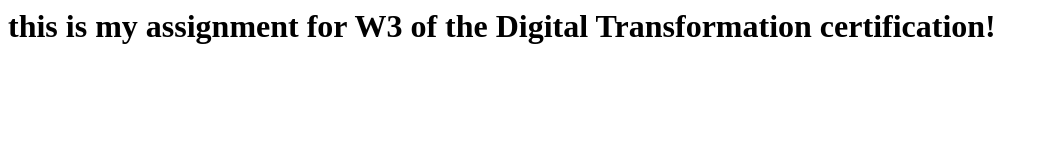
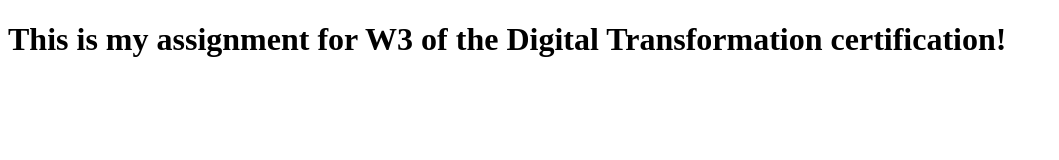
Before and after one commit to ACasanovaMazet/myFirstRepo, a plain HTML site: page index.html in a window 1280 px wide. Shown: the whole page, without its empty margins (0-1059 px from the left). Drawn offline with Linux system fonts and the light colour scheme.

Commit message:
Improve HTML structure

```diff
--- a/index.html
+++ b/index.html
@@ -1,3 +1,10 @@
-<html>
-<h1>this is my assignment for W3 of the Digital Transformation certification!</h1>
+<!DOCTYPE html>
+<html lang="en">
+<head>
+    <meta charset="UTF-8">
+    <title>Digital Transformation Assignment</title>
+</head>
+<body>
+    <h1>This is my assignment for W3 of the Digital Transformation certification!</h1>
+</body>
 </html>
```
